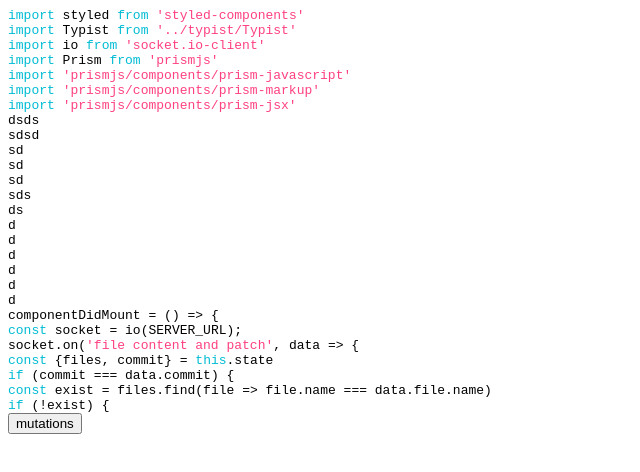
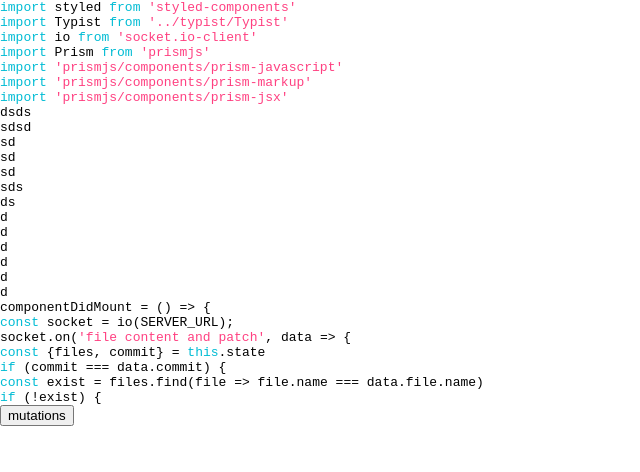
Before and after one commit to happypeter/patch-player, a React (Create React App) app in the folder client/: page / in a window 1280 px wide. Shown: the top 472 px of the page, without its empty margins (0-640 px from the left). Built offline with nearby package versions, Linux system fonts and the light colour scheme.

Commit message:
css to comp #13

```diff
--- a/client/src/assets/global.css
+++ b/client/src/assets/global.css
@@ -1,9 +1,3 @@
-code {
-  display: block;
+body {
+  margin: 0;
 }
-.keyword {
-  color: #00bcd4;
-}
-.token.string {
-  color: #ff4081;
-}
--- a/client/src/components/Editor.js
+++ b/client/src/components/Editor.js
@@ -2,6 +2,7 @@ import React, { Component } from 'react'
 import styled from 'styled-components'
 import Prism from 'prismjs'
 import 'prismjs/components/prism-jsx'
+import CodeStyle from './EditorCode'
 
 class HighLight extends Component {
   componentDidUpdate() {
@@ -18,7 +19,9 @@ class HighLight extends Component {
     })
     return (
       <Wrap>
-        {innerTree}
+        <CodeStyle>
+          {innerTree}
+        </CodeStyle>
       </Wrap>
     )
   }
--- /dev/null
+++ b/client/src/components/EditorCode.js
@@ -0,0 +1,28 @@
+import React, { Component } from 'react'
+import styled from 'styled-components'
+
+class Code extends Component {
+  render () {
+    return (
+      <Wrap>
+        {this.props.children}
+      </Wrap>
+    )
+  }
+}
+
+export default Code
+
+const Wrap = styled.div`
+  code {
+    display: block;
+  }
+
+  .keyword {
+    color: #00bcd4;
+  }
+
+  .token.string {
+    color: #ff4081;
+  }
+`
```
